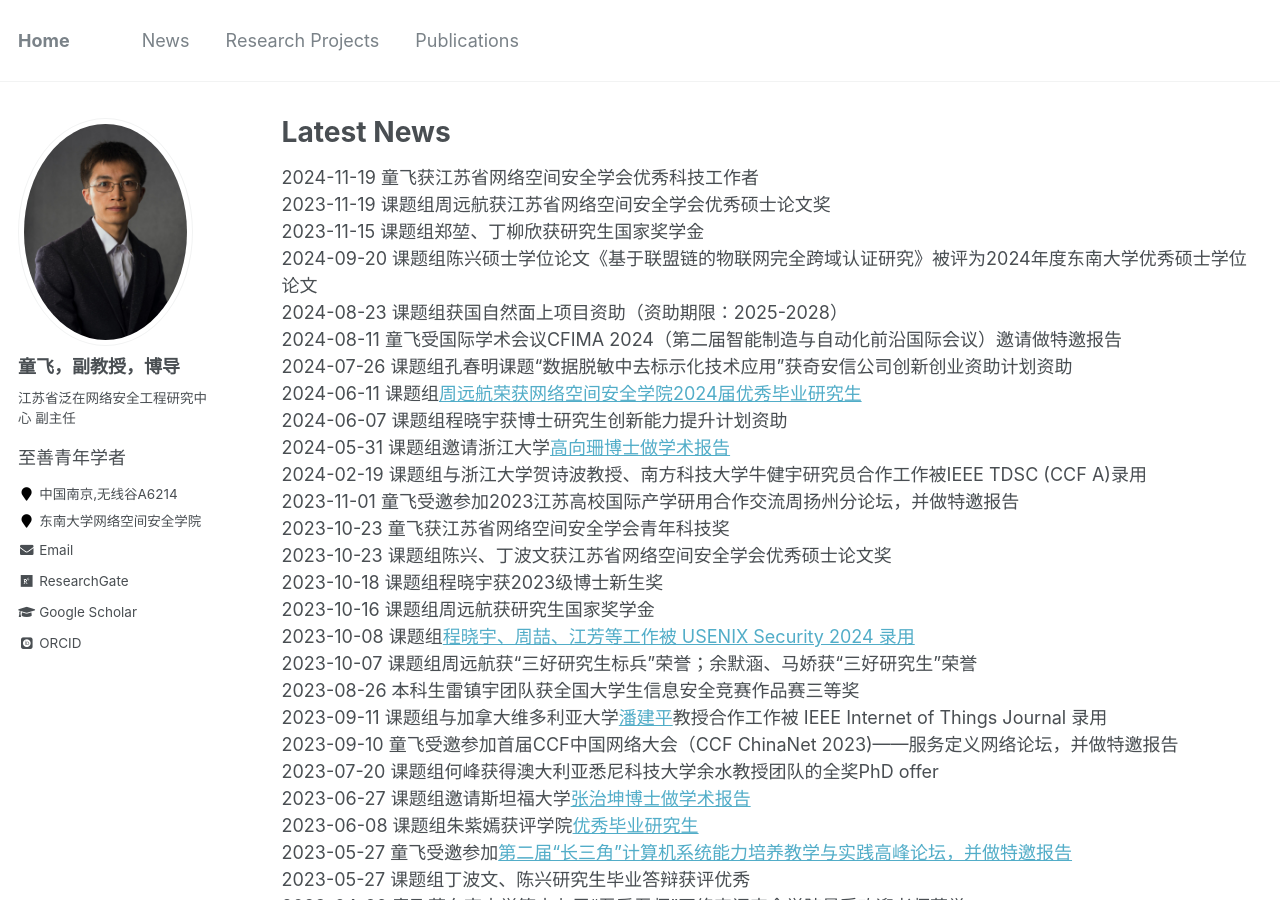
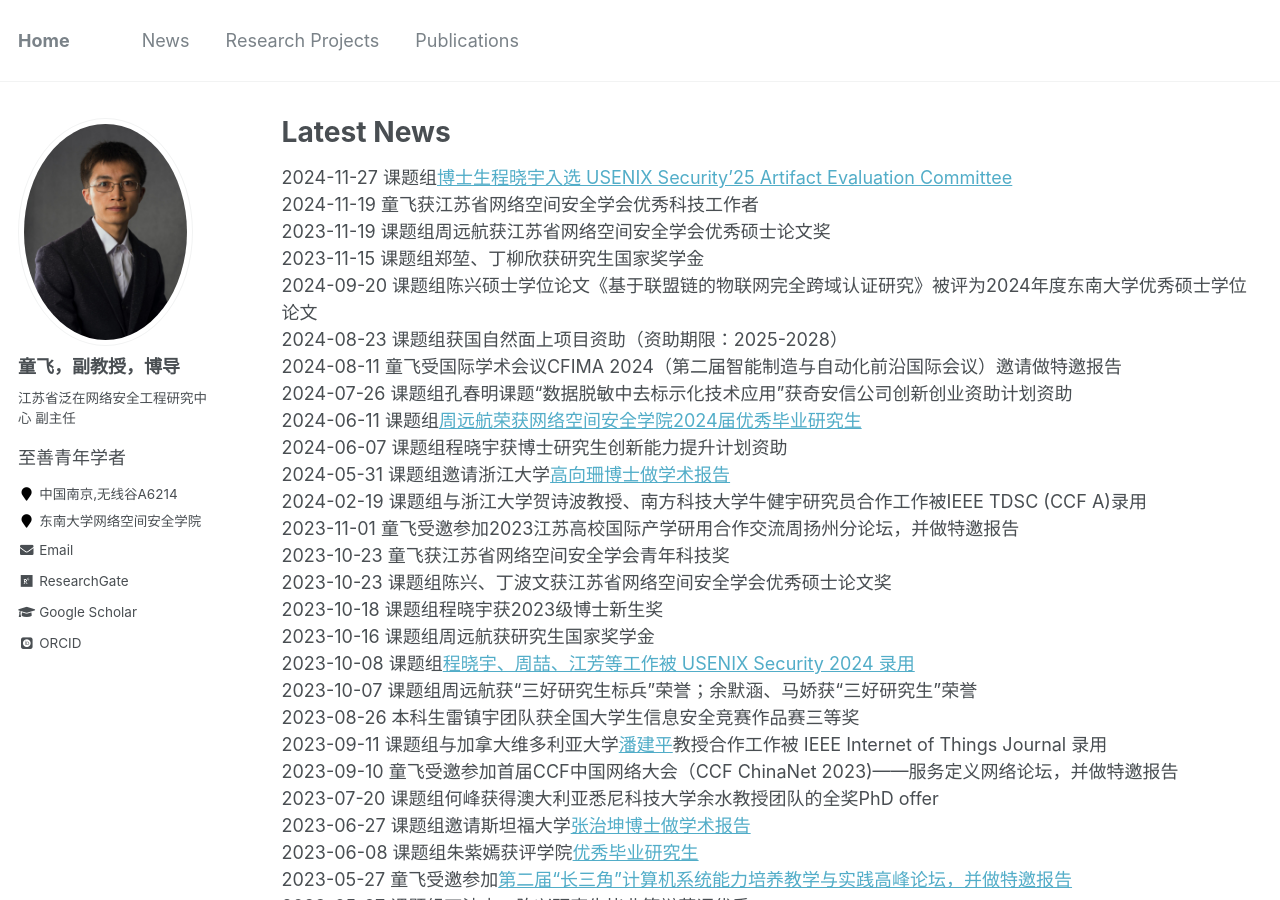
Before and after one commit to fei-tong/fei-tong.github.io, a Jekyll site: the page built from _pages/News.md, in a window 1280 px wide and 900 px high. Built offline with Jekyll 4.4.1, drawn with Linux system fonts in a browser that asks for light colours; some web fonts are replaced.

Commit message:
Update News.md

```diff
--- a/_pages/News.md
+++ b/_pages/News.md
@@ -4,6 +4,7 @@ title: "Latest News"
 permalink: /News/
 author_profile: true
 ---
+2024-11-27 课题组[博士生程晓宇入选 USENIX Security'25 Artifact Evaluation Committee](https://www.usenix.org/conference/usenixsecurity25/call-for-papers)<br>
 2024-11-19 童飞获江苏省网络空间安全学会优秀科技工作者<br>
 2023-11-19 课题组周远航获江苏省网络空间安全学会优秀硕士论文奖<br>
 2023-11-15 课题组郑堃、丁柳欣获研究生国家奖学金<br>
```
